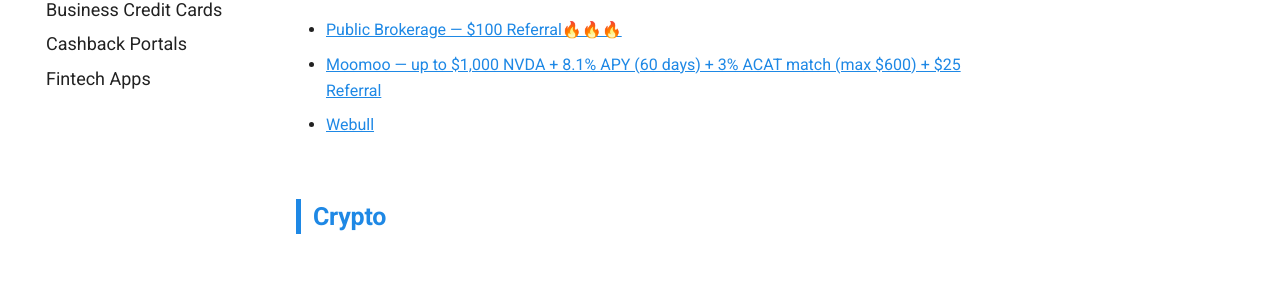
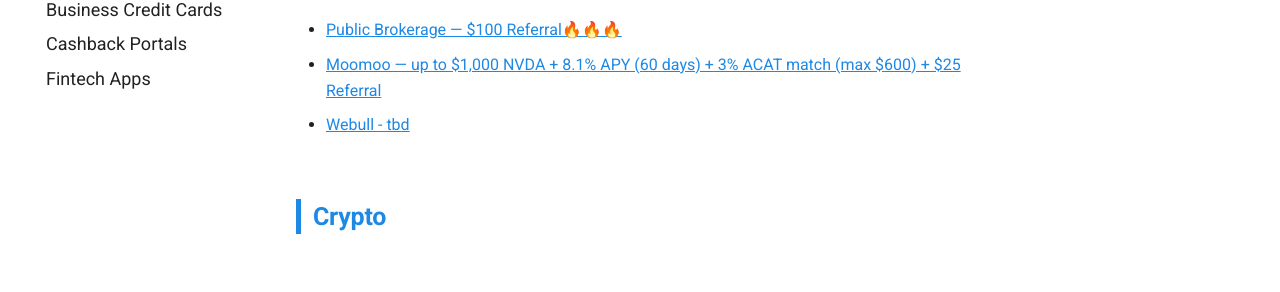
Before and after one commit to whispersofzephyr/favolinkhub-site, an MkDocs documentation site: the page built from docs/offers-index.md, in a window 1280 px wide and 1157 px high. Shown: the part 507-799 px from the top of the window. Built offline with MkDocs 1.6.1 and Material for MkDocs 9.7.7, drawn with Linux system fonts in a browser that asks for light colours.

Commit message:
Update offers-index.md

```diff
--- a/docs/offers-index.md
+++ b/docs/offers-index.md
@@ -12,7 +12,7 @@ All current offers, organized by category.
 
 - [Public Brokerage — $100 Referral🔥🔥🔥](brokerage.md#br-public)
 - [Moomoo — up to $1,000 NVDA + 8.1% APY (60 days) + 3% ACAT match (max $600) + $25 Referral](brokerage.md#br-moomoo)
-- [Webull](brokerage.md#br-webull)
+- [Webull - tbd](brokerage.md#br-webull)
 
 ## Crypto
 
```
